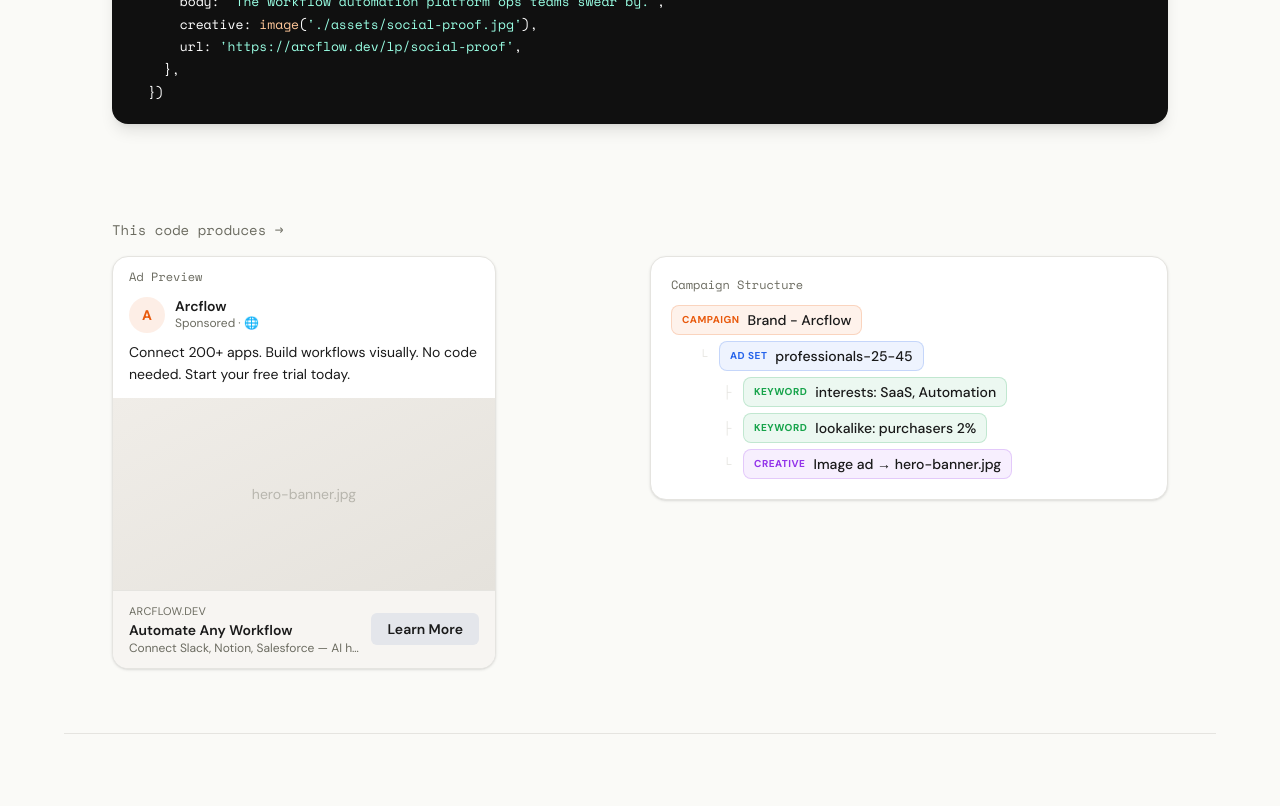
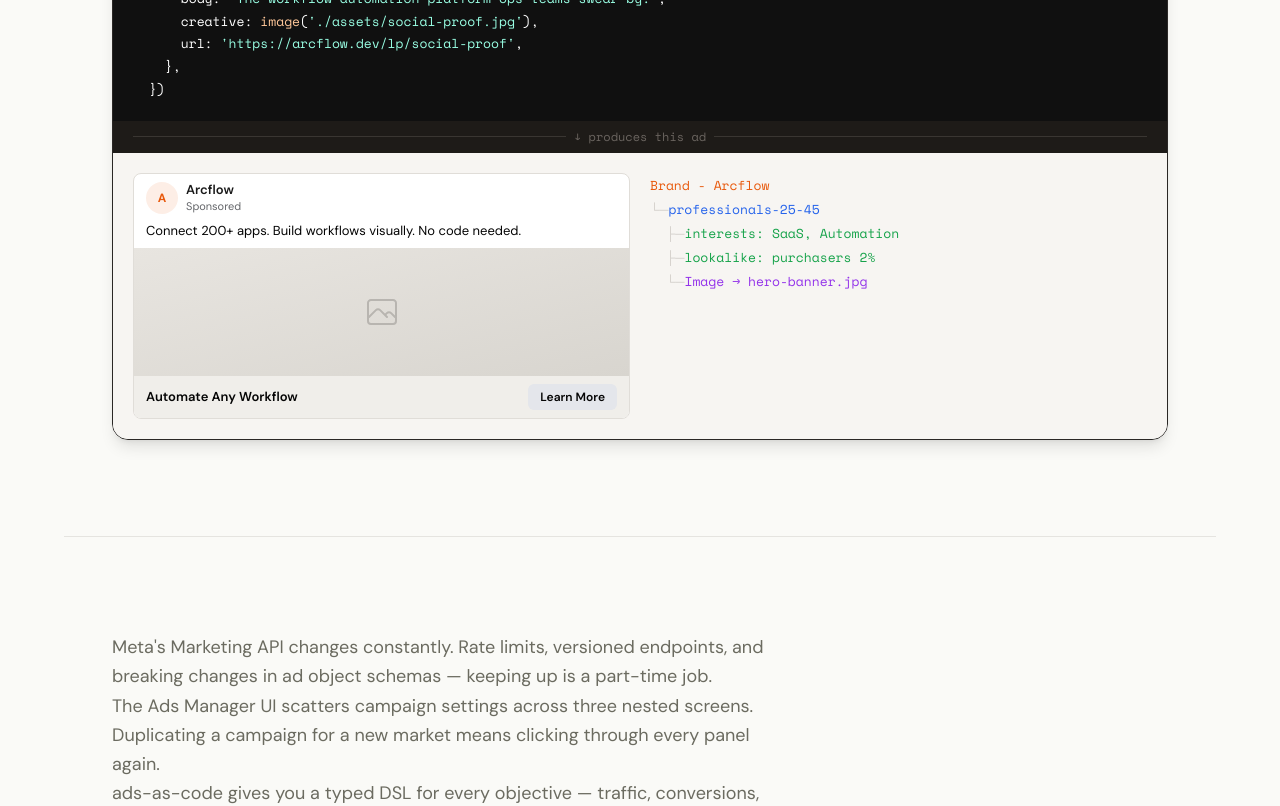
Before and after one commit to upspawn/ads-as-code-website, a Next.js app: page /features/meta-ads in a window 1280 px wide. Shown: the part 860-1666 px from the top of the page. Built offline with nearby package versions, Linux system fonts and the light colour scheme.

Commit message:
design: unified CodeToResult panel, simplified tree and ad previews, dark→light flow

```diff
--- a/app/features/google-ads/page.tsx
+++ b/app/features/google-ads/page.tsx
@@ -1,9 +1,9 @@
 import type { Metadata } from "next";
-import { FeatureHero } from "@/components/FeatureHero";
 import { FeatureProblem } from "@/components/FeatureProblem";
 import { FeatureHow } from "@/components/FeatureHow";
 import { FeatureCapabilities } from "@/components/FeatureCapabilities";
 import { FeatureCTA } from "@/components/FeatureCTA";
+import { CodeToResult } from "@/components/CodeToResult";
 import { GoogleAdPreview } from "@/components/GoogleAdPreview";
 import { CampaignTree } from "@/components/CampaignTree";
 import type { TreeNode } from "@/components/CampaignTree";
@@ -43,37 +43,32 @@
 export default function GoogleAdsPage() {
   return (
     <>
-      <FeatureHero
-        title="Google Ads"
-        subtitle="Search campaigns without the gRPC nightmares. Type-safe builders, human-readable enums."
-        code={heroCode}
-        lang="typescript"
-      />
-
-      {/* Visual: what the code produces */}
-      <section className="px-6 md:px-12 pb-16 max-w-6xl mx-auto">
+      {/* Hero as CodeToResult */}
+      <section className="px-6 md:px-12 pt-12 md:pt-20 pb-16 md:pb-24 max-w-6xl mx-auto">
         <FadeIn>
-          <p className="text-text-muted text-sm mb-4 font-mono">This code produces →</p>
+          <h1 className="font-heading text-4xl sm:text-5xl md:text-6xl font-bold tracking-tight leading-[1.08] mb-4">
+            Google Ads
+          </h1>
+          <p className="text-text-muted text-lg md:text-xl max-w-2xl mb-10 leading-relaxed">
+            Search campaigns without the gRPC nightmares. Type-safe builders, human-readable enums.
+          </p>
         </FadeIn>
+        <CodeToResult code={heroCode} label="produces this ad" delay={150}>
           <div className="grid md:grid-cols-2 gap-5">
             <GoogleAdPreview
               headlines={["Automate Any Workflow", "AI-Powered", "Free Trial"]}
               descriptions={["Connect 200+ apps. Ship workflows in minutes.", "Teams save 12 hrs/week on average."]}
               url="https://arcflow.dev"
               sitelinks={[
-              { title: "See Pricing", url: "#" },
-              { title: "Integrations", url: "#" },
-              { title: "Templates", url: "#" },
+                { title: "See Pricing" },
+                { title: "Integrations" },
+                { title: "Templates" },
               ]}
               callouts={["No Credit Card", "SOC 2 Certified", "99.9% Uptime"]}
-            delay={100}
             />
-          <CampaignTree
-            tree={fullTree}
-            title="Campaign Structure"
-            delay={200}
-          />
+            <CampaignTree tree={fullTree} />
           </div>
+        </CodeToResult>
       </section>
 
       <FeatureProblem lines={problemLines} />
--- a/app/features/meta-ads/page.tsx
+++ b/app/features/meta-ads/page.tsx
@@ -1,9 +1,9 @@
 import type { Metadata } from "next";
-import { FeatureHero } from "@/components/FeatureHero";
 import { FeatureProblem } from "@/components/FeatureProblem";
 import { FeatureHow } from "@/components/FeatureHow";
 import { FeatureCapabilities } from "@/components/FeatureCapabilities";
 import { FeatureCTA } from "@/components/FeatureCTA";
+import { CodeToResult } from "@/components/CodeToResult";
 import { MetaAdPreview } from "@/components/MetaAdPreview";
 import { CampaignTree } from "@/components/CampaignTree";
 import type { TreeNode } from "@/components/CampaignTree";
@@ -31,7 +31,7 @@
       children: [
         { label: "interests: SaaS, Automation", type: "keyword" },
         { label: "lookalike: purchasers 2%", type: "keyword" },
-        { label: "Image ad → hero-banner.jpg", type: "creative" },
+        { label: "Image → hero-banner.jpg", type: "creative" },
       ],
     },
   ],
@@ -40,34 +40,27 @@
 export default function MetaAdsPage() {
   return (
     <>
-      <FeatureHero
-        title="Meta Ads"
-        subtitle="Facebook and Instagram campaigns that live in git. Typed objectives, rich targeting, version-controlled creatives."
-        code={heroCode}
-        lang="typescript"
-      />
-
-      {/* Visual: what the code produces */}
-      <section className="px-6 md:px-12 pb-16 max-w-6xl mx-auto">
+      {/* Hero as CodeToResult */}
+      <section className="px-6 md:px-12 pt-12 md:pt-20 pb-16 md:pb-24 max-w-6xl mx-auto">
         <FadeIn>
-          <p className="text-text-muted text-sm mb-4 font-mono">This code produces →</p>
+          <h1 className="font-heading text-4xl sm:text-5xl md:text-6xl font-bold tracking-tight leading-[1.08] mb-4">
+            Meta Ads
+          </h1>
+          <p className="text-text-muted text-lg md:text-xl max-w-2xl mb-10 leading-relaxed">
+            Facebook and Instagram campaigns that live in git. Typed objectives, rich targeting, version-controlled creatives.
+          </p>
         </FadeIn>
+        <CodeToResult code={heroCode} label="produces this ad" delay={150}>
           <div className="grid md:grid-cols-2 gap-5 items-start">
             <MetaAdPreview
               pageName="Arcflow"
-            primaryText="Connect 200+ apps. Build workflows visually. No code needed. Start your free trial today."
+              primaryText="Connect 200+ apps. Build workflows visually. No code needed."
               headline="Automate Any Workflow"
-            description="Connect Slack, Notion, Salesforce — AI handles the rest."
               cta="Learn More"
-            imageAlt="hero-banner.jpg"
-            delay={100}
             />
-          <CampaignTree
-            tree={metaTree}
-            title="Campaign Structure"
-            delay={200}
-          />
+            <CampaignTree tree={metaTree} />
           </div>
+        </CodeToResult>
       </section>
 
       <FeatureProblem lines={problemLines} />
--- a/components/CampaignTree.tsx
+++ b/components/CampaignTree.tsx
@@ -1,48 +1,32 @@
-import { FadeIn } from "./FadeIn";
-
 type TreeNode = {
   label: string;
   type: "campaign" | "adgroup" | "keyword" | "ad" | "extension" | "adset" | "creative";
   children?: TreeNode[];
 };
 
-const typeStyles: Record<string, { bg: string; text: string; border: string }> = {
-  campaign:  { bg: "bg-accent/8",     text: "text-accent",     border: "border-accent/20" },
-  adgroup:   { bg: "bg-[#2563EB]/8",  text: "text-[#2563EB]",  border: "border-[#2563EB]/20" },
-  adset:     { bg: "bg-[#2563EB]/8",  text: "text-[#2563EB]",  border: "border-[#2563EB]/20" },
-  keyword:   { bg: "bg-[#16a34a]/8",  text: "text-[#16a34a]",  border: "border-[#16a34a]/20" },
-  ad:        { bg: "bg-[#9333EA]/8",  text: "text-[#9333EA]",  border: "border-[#9333EA]/20" },
-  creative:  { bg: "bg-[#9333EA]/8",  text: "text-[#9333EA]",  border: "border-[#9333EA]/20" },
-  extension: { bg: "bg-[#ca8a04]/8",  text: "text-[#ca8a04]",  border: "border-[#ca8a04]/20" },
-};
-
-const typeLabels: Record<string, string> = {
-  campaign: "Campaign",
-  adgroup: "Ad Group",
-  adset: "Ad Set",
-  keyword: "Keyword",
-  ad: "RSA Ad",
-  creative: "Creative",
-  extension: "Extension",
+const typeColors: Record<string, string> = {
+  campaign:  "text-accent",
+  adgroup:   "text-[#2563EB]",
+  adset:     "text-[#2563EB]",
+  keyword:   "text-[#16a34a]",
+  ad:        "text-[#9333EA]",
+  creative:  "text-[#9333EA]",
+  extension: "text-[#ca8a04]",
 };
 
 function TreeNodeRow({ node, depth = 0, isLast = false }: { node: TreeNode; depth?: number; isLast?: boolean }) {
-  const style = typeStyles[node.type] || typeStyles.campaign;
+  const color = typeColors[node.type] || "text-text";
 
   return (
     <>
-      <div className="flex items-center gap-2" style={{ paddingLeft: depth * 24 }}>
+      <div className="flex items-center font-mono text-[13px] leading-6">
+        {/* Indentation guides */}
         {depth > 0 && (
-          <div className="text-code-border text-xs font-mono w-4 text-center">
-            {isLast ? "└" : "├"}
-          </div>
+          <span className="text-[#D4D0CC] select-none" style={{ paddingLeft: (depth - 1) * 16 }}>
+            {isLast ? "└─ " : "├─ "}
+          </span>
         )}
-        <div className={`flex items-center gap-2 px-2.5 py-1 rounded-lg border ${style.bg} ${style.border}`}>
-          <span className={`text-[10px] font-bold uppercase tracking-wider ${style.text}`}>
-            {typeLabels[node.type] || node.type}
-          </span>
-          <span className="text-sm text-text font-medium">{node.label}</span>
-        </div>
+        <span className={`${color} font-medium`}>{node.label}</span>
       </div>
       {node.children?.map((child, i) => (
         <TreeNodeRow
@@ -56,26 +40,11 @@
   );
 }
 
-export function CampaignTree({
-  tree,
-  title,
-  delay = 0,
-}: {
-  tree: TreeNode;
-  title?: string;
-  delay?: number;
-}) {
+export function CampaignTree({ tree }: { tree: TreeNode }) {
   return (
-    <FadeIn delay={delay}>
-      <div className="rounded-2xl border border-code-border bg-white p-5 shadow-sm">
-        {title && (
-          <div className="text-xs text-text-muted mb-3 font-mono">{title}</div>
-        )}
-        <div className="space-y-1.5">
-          <TreeNodeRow node={tree} />
-        </div>
-      </div>
-    </FadeIn>
+    <div>
+      <TreeNodeRow node={tree} />
+    </div>
   );
 }
 
--- /dev/null
+++ b/components/CodeToResult.tsx
@@ -0,0 +1,41 @@
+"use client";
+
+import type { ReactNode } from "react";
+import { FadeIn } from "./FadeIn";
+import { CodeBlock } from "./CodeBlock";
+import type { BundledLanguage } from "shiki";
+
+export function CodeToResult({
+  code,
+  lang = "typescript",
+  children,
+  label = "Result",
+  delay = 0,
+}: {
+  code: string;
+  lang?: BundledLanguage;
+  children: ReactNode;
+  label?: string;
+  delay?: number;
+}) {
+  return (
+    <FadeIn delay={delay}>
+      <div className="rounded-2xl overflow-hidden shadow-lg border border-[#2A2725]">
+        {/* Code half */}
+        <CodeBlock code={code} lang={lang} className="rounded-none shadow-none border-0" />
+
+        {/* Divider with arrow */}
+        <div className="bg-[#1E1B18] px-5 py-2 flex items-center gap-2">
+          <div className="h-px flex-1 bg-[#3A3632]" />
+          <span className="text-xs text-[#6B6560] font-mono shrink-0">↓ {label}</span>
+          <div className="h-px flex-1 bg-[#3A3632]" />
+        </div>
+
+        {/* Result half */}
+        <div className="bg-[#F7F5F2] p-5">
+          {children}
+        </div>
+      </div>
+    </FadeIn>
+  );
+}
--- a/components/GoogleAdPreview.tsx
+++ b/components/GoogleAdPreview.tsx
@@ -1,53 +1,42 @@
-import { FadeIn } from "./FadeIn";
-
 export function GoogleAdPreview({
   headlines,
   descriptions,
   url,
   sitelinks,
   callouts,
-  delay = 0,
 }: {
   headlines: string[];
   descriptions: string[];
   url: string;
-  sitelinks?: { title: string; url: string }[];
+  sitelinks?: { title: string }[];
   callouts?: string[];
-  delay?: number;
 }) {
   const displayUrl = url.replace(/^https?:\/\//, "").replace(/\/$/, "");
 
   return (
-    <FadeIn delay={delay}>
-      <div className="rounded-2xl border border-code-border bg-white p-6 shadow-sm max-w-lg">
-        <div className="text-xs text-text-muted mb-1 font-mono">Ad Preview</div>
-
-        {/* Sponsored tag */}
-        <div className="flex items-center gap-2 mb-1">
-          <span className="text-xs text-text-muted">Sponsored</span>
-        </div>
-
-        {/* URL line */}
-        <div className="flex items-center gap-1.5 mb-0.5">
-          <div className="w-5 h-5 rounded-full bg-[#E8590C]/10 flex items-center justify-center text-[10px] font-bold text-accent">A</div>
-          <span className="text-sm text-text-muted">{displayUrl}</span>
+    <div>
+      {/* Sponsored + URL */}
+      <div className="flex items-center gap-2 mb-0.5">
+        <div className="w-4 h-4 rounded-full bg-accent/15 flex items-center justify-center text-[9px] font-bold text-accent">A</div>
+        <span className="text-xs text-[#70757a]">{displayUrl}</span>
+        <span className="text-[10px] text-[#70757a]">· Sponsored</span>
       </div>
 
       {/* Headline */}
-        <a className="text-lg font-medium text-[#1a0dab] hover:underline leading-snug block mb-1">
+      <div className="text-[#1a0dab] text-base font-medium leading-snug mb-0.5">
         {headlines.slice(0, 3).join(" | ")}
-        </a>
+      </div>
 
       {/* Description */}
-        <p className="text-sm text-[#4d5156] leading-relaxed mb-3">
+      <p className="text-[13px] text-[#4d5156] leading-relaxed">
         {descriptions.slice(0, 2).join(" ")}
       </p>
 
       {/* Sitelinks */}
       {sitelinks && sitelinks.length > 0 && (
-          <div className="grid grid-cols-2 gap-x-4 gap-y-1.5 mb-2">
+        <div className="flex flex-wrap gap-x-4 gap-y-0.5 mt-2">
           {sitelinks.map((link) => (
-              <span key={link.title} className="text-sm text-[#1a0dab] hover:underline cursor-pointer">
+            <span key={link.title} className="text-[13px] text-[#1a0dab]">
               {link.title}
             </span>
           ))}
@@ -56,15 +45,10 @@
 
       {/* Callouts */}
       {callouts && callouts.length > 0 && (
-          <div className="flex flex-wrap gap-1.5 pt-2 border-t border-gray-100">
-            {callouts.map((callout) => (
-              <span key={callout} className="text-xs text-[#4d5156] bg-gray-50 px-2 py-0.5 rounded">
-                {callout}
-              </span>
-            ))}
+        <div className="text-[12px] text-[#4d5156] mt-1">
+          {callouts.join(" · ")}
         </div>
       )}
     </div>
-    </FadeIn>
   );
 }
--- a/components/HomeHowItWorks.tsx
+++ b/components/HomeHowItWorks.tsx
@@ -1,5 +1,6 @@
 import { FadeIn } from "./FadeIn";
 import { CodeBlock } from "./CodeBlock";
+import { CodeToResult } from "./CodeToResult";
 import { GoogleAdPreview } from "./GoogleAdPreview";
 import { CampaignTree } from "./CampaignTree";
 import type { TreeNode } from "./CampaignTree";
@@ -13,9 +14,9 @@
       label: "core-keywords",
       type: "adgroup",
       children: [
-        { label: "workflow automation", type: "keyword" },
-        { label: "ai automation", type: "keyword" },
-        { label: "RSA → 3 headlines, 1 desc", type: "ad" },
+        { label: "workflow automation [exact]", type: "keyword" },
+        { label: "ai automation [broad]", type: "keyword" },
+        { label: "RSA → 3 headlines, 1 description", type: "ad" },
       ],
     },
   ],
@@ -33,8 +34,9 @@
         </p>
       </FadeIn>
 
-      {/* Step 01: Define — code + ad preview */}
-      <div className="mb-16">
+      <div className="grid gap-14">
+        {/* Step 01: Define — code → ad preview + tree */}
+        <div>
           <FadeIn>
             <div className="flex items-baseline gap-3 mb-1">
               <span className="font-mono text-accent text-sm font-bold">01</span>
@@ -44,28 +46,20 @@
               Campaigns are TypeScript. Type-safe, reviewable, version-controlled.
             </p>
           </FadeIn>
-        <div className="grid lg:grid-cols-[1fr,380px] gap-5 items-start">
-          <FadeIn>
-            <CodeBlock code={defineStep} lang="typescript" />
-          </FadeIn>
-          <div className="space-y-4">
+          <CodeToResult code={defineStep} lang="typescript" label="produces this ad">
+            <div className="grid md:grid-cols-2 gap-5">
               <GoogleAdPreview
                 headlines={["Automate Any Workflow", "AI-Powered", "Free Trial"]}
                 descriptions={["Connect 200+ apps. Ship workflows in minutes."]}
                 url="https://arcflow.dev"
-              delay={200}
               />
-            <CampaignTree
-              tree={campaignTree}
-              title="Campaign Structure"
-              delay={300}
-            />
+              <CampaignTree tree={campaignTree} />
             </div>
-        </div>
+          </CodeToResult>
         </div>
 
         {/* Step 02: Plan */}
-      <div className="mb-16">
+        <div>
           <FadeIn>
             <div className="flex items-baseline gap-3 mb-1">
               <span className="font-mono text-accent text-sm font-bold">02</span>
@@ -95,6 +89,7 @@
             <CodeBlock code={applyStep} lang="shellscript" />
           </FadeIn>
         </div>
+      </div>
     </section>
   );
 }
--- a/components/MetaAdPreview.tsx
+++ b/components/MetaAdPreview.tsx
@@ -1,62 +1,46 @@
-import { FadeIn } from "./FadeIn";
-
 export function MetaAdPreview({
   pageName,
   primaryText,
   headline,
-  description,
   cta,
-  imageAlt,
-  delay = 0,
 }: {
   pageName: string;
   primaryText: string;
   headline: string;
-  description?: string;
   cta: string;
-  imageAlt?: string;
-  delay?: number;
 }) {
   return (
-    <FadeIn delay={delay}>
-      <div className="rounded-2xl border border-code-border bg-white shadow-sm max-w-sm overflow-hidden">
-        <div className="text-xs text-text-muted px-4 pt-3 mb-1 font-mono">Ad Preview</div>
-
+    <div className="rounded-lg border border-[#E0DDD8] overflow-hidden bg-white">
       {/* Page header */}
-        <div className="flex items-center gap-2.5 px-4 py-2">
-          <div className="w-9 h-9 rounded-full bg-accent/10 flex items-center justify-center text-sm font-bold text-accent">
+      <div className="flex items-center gap-2 px-3 py-2">
+        <div className="w-8 h-8 rounded-full bg-accent/10 flex items-center justify-center text-xs font-bold text-accent">
           {pageName.charAt(0)}
         </div>
         <div>
-            <div className="text-sm font-semibold leading-tight">{pageName}</div>
-            <div className="text-xs text-text-muted">Sponsored · <span className="text-text-muted">🌐</span></div>
+          <div className="text-[13px] font-semibold leading-tight">{pageName}</div>
+          <div className="text-[11px] text-[#65676B]">Sponsored</div>
         </div>
       </div>
 
       {/* Primary text */}
-        <div className="px-4 pb-3">
-          <p className="text-sm text-text leading-relaxed">{primaryText}</p>
+      <div className="px-3 pb-2">
+        <p className="text-[13px] text-[#050505] leading-snug">{primaryText}</p>
       </div>
 
       {/* Image placeholder */}
-        <div className="bg-gradient-to-br from-[#F0EDE8] to-[#E5E2DC] h-48 flex items-center justify-center">
-          <div className="text-text-muted/40 text-sm">{imageAlt || "Creative"}</div>
+      <div className="bg-gradient-to-br from-[#E8E5E0] to-[#D8D5CF] h-32 flex items-center justify-center">
+        <svg className="w-8 h-8 text-[#B8B5B0]" fill="none" viewBox="0 0 24 24" stroke="currentColor" strokeWidth={1.5}>
+          <path strokeLinecap="round" strokeLinejoin="round" d="m2.25 15.75 5.159-5.159a2.25 2.25 0 0 1 3.182 0l5.159 5.159m-1.5-1.5 1.409-1.409a2.25 2.25 0 0 1 3.182 0l2.909 2.909M3.75 21h16.5A2.25 2.25 0 0 0 22.5 18.75V5.25A2.25 2.25 0 0 0 20.25 3H3.75A2.25 2.25 0 0 0 1.5 5.25v13.5A2.25 2.25 0 0 0 3.75 21Z" />
+        </svg>
       </div>
 
-        {/* Link preview bar */}
-        <div className="flex items-center justify-between px-4 py-3 bg-[#F7F5F2] border-t border-code-border">
-          <div className="min-w-0 mr-3">
-            <div className="text-[11px] text-text-muted uppercase tracking-wide truncate">arcflow.dev</div>
-            <div className="text-sm font-semibold text-text truncate">{headline}</div>
-            {description && (
-              <div className="text-xs text-text-muted truncate">{description}</div>
-            )}
-          </div>
-          <button className="shrink-0 bg-[#E4E6EB] text-sm font-semibold text-text px-4 py-1.5 rounded-md">
+      {/* Link bar */}
+      <div className="flex items-center justify-between px-3 py-2 bg-[#F0EEEA]">
+        <div className="text-[13px] font-semibold text-[#050505] truncate">{headline}</div>
+        <button className="shrink-0 bg-[#E4E6EB] text-[12px] font-semibold text-[#050505] px-3 py-1 rounded-md ml-2">
           {cta}
         </button>
       </div>
     </div>
-    </FadeIn>
   );
 }
```
Lines whose indentation alone changed are shown as unchanged.
